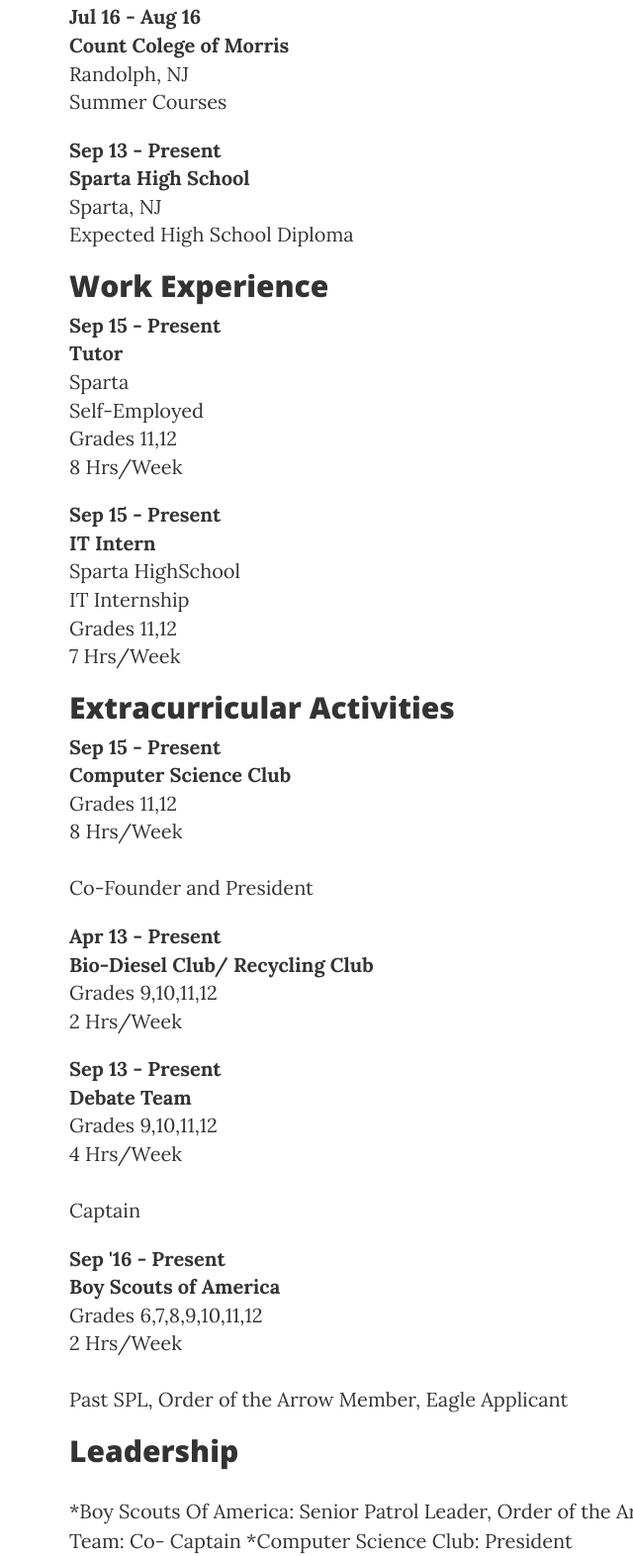
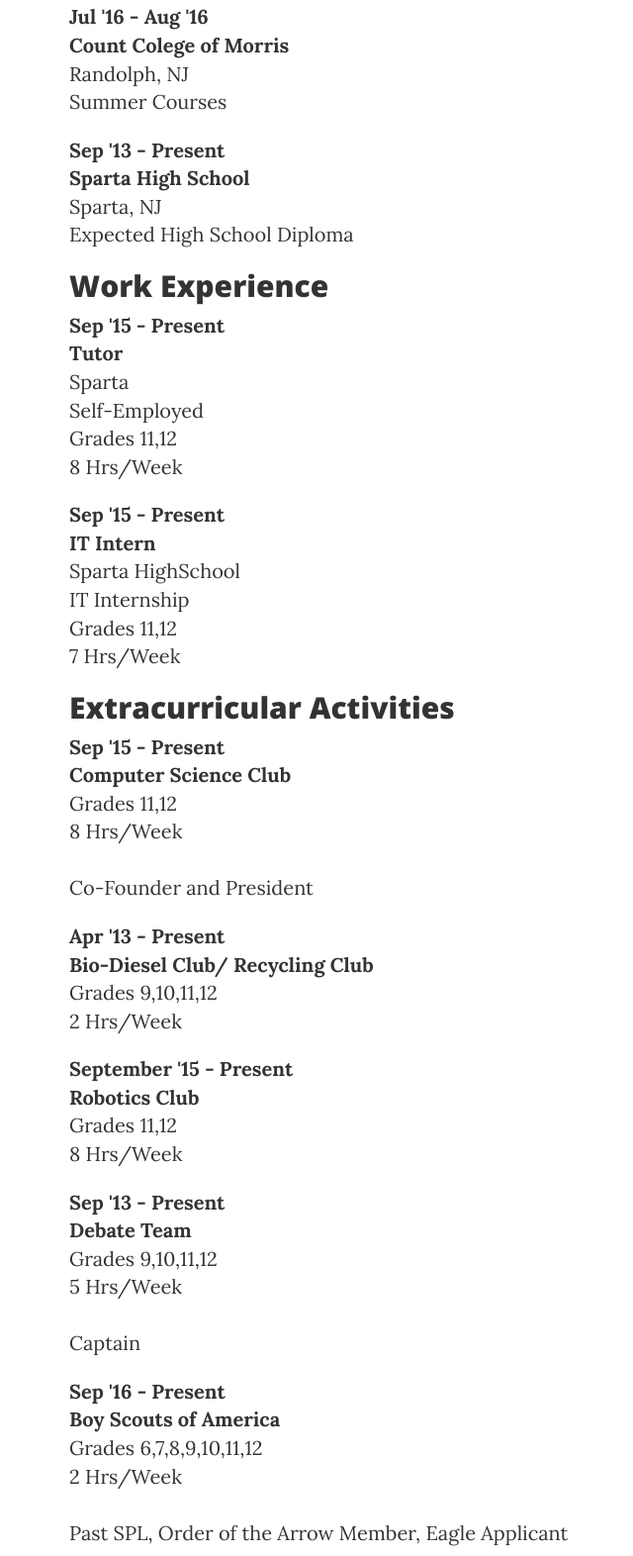
Before and after one commit to BobJoeTom/brendenbrusberg.com, a website: page projects/resume.html in a window 1280 px wide. Shown: the part 1106-2678 px from the top of the page at 99% size, without its empty margins (0-640 px from the left). Drawn offline with nearby package versions, Linux system fonts and the light colour scheme.

Commit message:
Update to Resume

```diff
--- a/projects/resume.html
+++ b/projects/resume.html
@@ -103,13 +103,13 @@
 				</ol>
 				</div><div class="content">
 					<h2>Education</h2>
-					<dl class="date"><dt>Jul 16 - Aug 16</dt>
+					<dl class="date"><dt>Jul '16 - Aug '16</dt>
 					<dd><strong>Count Colege of Morris</strong></dd>
 					<dd>Randolph, NJ</dd><dd>Summer Courses</dd>
 					</dl>
 				</div>
 				<div class="content"><dl class="date">
-					<dt>Sep 13 - Present</dt>
+					<dt>Sep '13 - Present</dt>
 					<dd><strong>Sparta High School</strong></dd>
 					<dd>Sparta, NJ</dd><dd>Expected High School Diploma</dd>
 					</dl>
@@ -117,14 +117,14 @@
 				<div class="content">
 					<h2>Work Experience</h2>
 					<dl class="date">
-					<dt>Sep 15 - Present</dt>
+					<dt>Sep '15 - Present</dt>
 					<dd><strong>Tutor</strong></dd>
 					<dd>Sparta</dd><dd>Self-Employed</dd>
 					<dd>Grades 11,12</dd><dd>8 Hrs/Week</dd></dl>
 				</div>
 				<div class="content">
 					<dl class="date">
-					<dt>Sep 15 - Present</dt>
+					<dt>Sep '15 - Present</dt>
 					<dd><strong>IT Intern</strong></dd>
 					<dd>Sparta HighSchool</dd>
 					<dd>IT Internship</dd>
@@ -133,7 +133,7 @@
 				</div>
 				<div class="content"><h2>Extracurricular Activities</h2>
 					<dl class="date">
-					<dt>Sep 15 - Present</dt><dd>
+					<dt>Sep '15 - Present</dt><dd>
 					<strong>Computer Science Club</strong></dd>
 					<dd>Grades 11,12</dd>
 					<dd>8 Hrs/Week</dd>
@@ -141,16 +141,23 @@
 				</div>
 				<div class="content">
 					<dl class="date">
-					<dt>Apr 13 - Present</dt>
+					<dt>Apr '13 - Present</dt>
 					<dd><strong>Bio-Diesel Club/ Recycling Club</strong></dd>
 					<dd>Grades 9,10,11,12</dd>
 					<dd>2 Hrs/Week</dd></dl>
 				</div>
 				<div class="content">
-					<dl class="date"><dt>Sep 13 - Present</dt>
+					<dl class="date">
+					<dt>September '15 - Present</dt>
+					<dd><strong>Robotics Club</strong></dd>
+					<dd>Grades 11,12</dd>
+					<dd>8 Hrs/Week</dd></dl>
+				</div>
+				<div class="content">
+					<dl class="date"><dt>Sep '13 - Present</dt>
 					<dd><strong>Debate Team</strong></dd>
 					<dd>Grades 9,10,11,12</dd>
-					<dd>4 Hrs/Week</dd>
+					<dd>5 Hrs/Week</dd>
 					<dd><br />Captain</dd></dl>
 				</div>
 				<div class="content">
```
